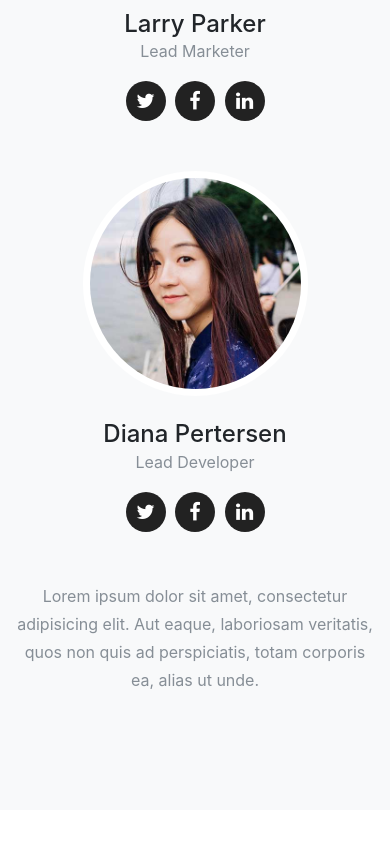
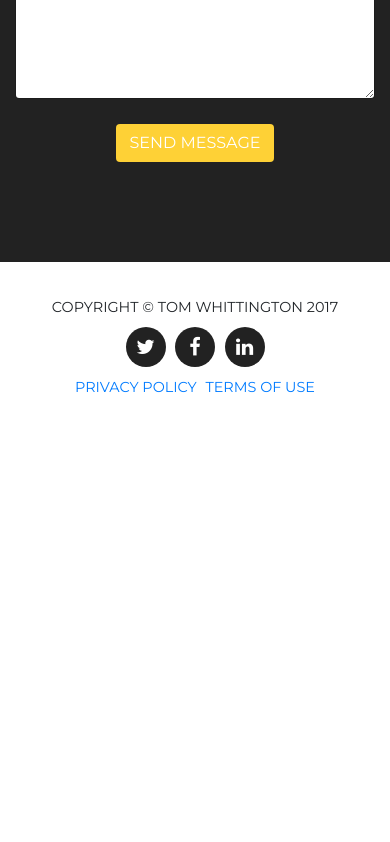
Before and after one commit to TomWhittington/TomWhittington.github.io, a website with bundled scripts: page index.html in a window 390 px wide. Shown: the part 7299-8141 px from the top of the page. After the commit the page ends 7731 px from the top, so only its background shows below. Built offline with nearby package versions, Linux system fonts and the light colour scheme; a web font is replaced by a local one.

Commit message:
Remove Team

```diff
--- a/css/agency.css
+++ b/css/agency.css
@@ -420,19 +420,6 @@ header.masthead {
     .timeline > li.timeline-inverted > .timeline-panel {
       padding: 0 100px 20px 20px; } }
 
-.team-member {
-  margin-bottom: 50px;
-  text-align: center; }
-  .team-member img {
-    width: 225px;
-    height: 225px;
-    border: 7px solid white; }
-  .team-member h4 {
-    margin-top: 25px;
-    margin-bottom: 0;
-    text-transform: none; }
-  .team-member p {
-    margin-top: 0; }
 
 section#contact {
   background-color: #222222;
--- a/index.html
+++ b/index.html
@@ -45,9 +45,6 @@
             </li>
             <li class="nav-item">
               <a class="nav-link js-scroll-trigger" href="#about">About Me</a>
-            </li>
-            <li class="nav-item">
-              <a class="nav-link js-scroll-trigger" href="#team">Team</a>
             </li>
             <li class="nav-item">
               <a class="nav-link js-scroll-trigger" href="#contact">Contact</a>
@@ -285,96 +282,6 @@
       </div>
     </section>
 
-    <!-- Team -->
-    <section class="bg-light" id="team">
-      <div class="container">
-        <div class="row">
-          <div class="col-lg-12 text-center">
-            <h2 class="section-heading">Our Amazing Team</h2>
-            <h3 class="section-subheading text-muted">Lorem ipsum dolor sit amet consectetur.</h3>
-          </div>
-        </div>
-        <div class="row">
-          <div class="col-sm-4">
-            <div class="team-member">
-              <img class="mx-auto rounded-circle" src="img/team/1.jpg" alt="">
-              <h4>Kay Garland</h4>
-              <p class="text-muted">Lead Designer</p>
-              <ul class="list-inline social-buttons">
-                <li class="list-inline-item">
-                  <a href="#">
-                    <i class="fa fa-twitter"></i>
-                  </a>
-                </li>
-                <li class="list-inline-item">
-                  <a href="#">
-                    <i class="fa fa-facebook"></i>
-                  </a>
-                </li>
-                <li class="list-inline-item">
-                  <a href="#">
-                    <i class="fa fa-linkedin"></i>
-                  </a>
-                </li>
-              </ul>
-            </div>
-          </div>
-          <div class="col-sm-4">
-            <div class="team-member">
-              <img class="mx-auto rounded-circle" src="img/team/2.jpg" alt="">
-              <h4>Larry Parker</h4>
-              <p class="text-muted">Lead Marketer</p>
-              <ul class="list-inline social-buttons">
-                <li class="list-inline-item">
-                  <a href="#">
-                    <i class="fa fa-twitter"></i>
-                  </a>
-                </li>
-                <li class="list-inline-item">
-                  <a href="#">
-                    <i class="fa fa-facebook"></i>
-                  </a>
-                </li>
-                <li class="list-inline-item">
-                  <a href="#">
-                    <i class="fa fa-linkedin"></i>
-                  </a>
-                </li>
-              </ul>
-            </div>
-          </div>
-          <div class="col-sm-4">
-            <div class="team-member">
-              <img class="mx-auto rounded-circle" src="img/team/3.jpg" alt="">
-              <h4>Diana Pertersen</h4>
-              <p class="text-muted">Lead Developer</p>
-              <ul class="list-inline social-buttons">
-                <li class="list-inline-item">
-                  <a href="#">
-                    <i class="fa fa-twitter"></i>
-                  </a>
-                </li>
-                <li class="list-inline-item">
-                  <a href="#">
-                    <i class="fa fa-facebook"></i>
-                  </a>
-                </li>
-                <li class="list-inline-item">
-                  <a href="#">
-                    <i class="fa fa-linkedin"></i>
-                  </a>
-                </li>
-              </ul>
-            </div>
-          </div>
-        </div>
-        <div class="row">
-          <div class="col-lg-8 mx-auto text-center">
-            <p class="large text-muted">Lorem ipsum dolor sit amet, consectetur adipisicing elit. Aut eaque, laboriosam veritatis, quos non quis ad perspiciatis, totam corporis ea, alias ut unde.</p>
-          </div>
-        </div>
-      </div>
-    </section>
 
     <!-- Clients -->
     <section class="py-5">
@@ -454,7 +361,7 @@
       <div class="container">
         <div class="row">
           <div class="col-md-4">
-            <span class="copyright">Copyright &copy; Your Website 2017</span>
+            <span class="copyright">Copyright &copy; Tom Whittington 2017</span>
           </div>
           <div class="col-md-4">
             <ul class="list-inline social-buttons">
```
Also changed, not shown: img/team/1.jpg (deleted), img/team/2.jpg (deleted), img/team/3.jpg (deleted).
